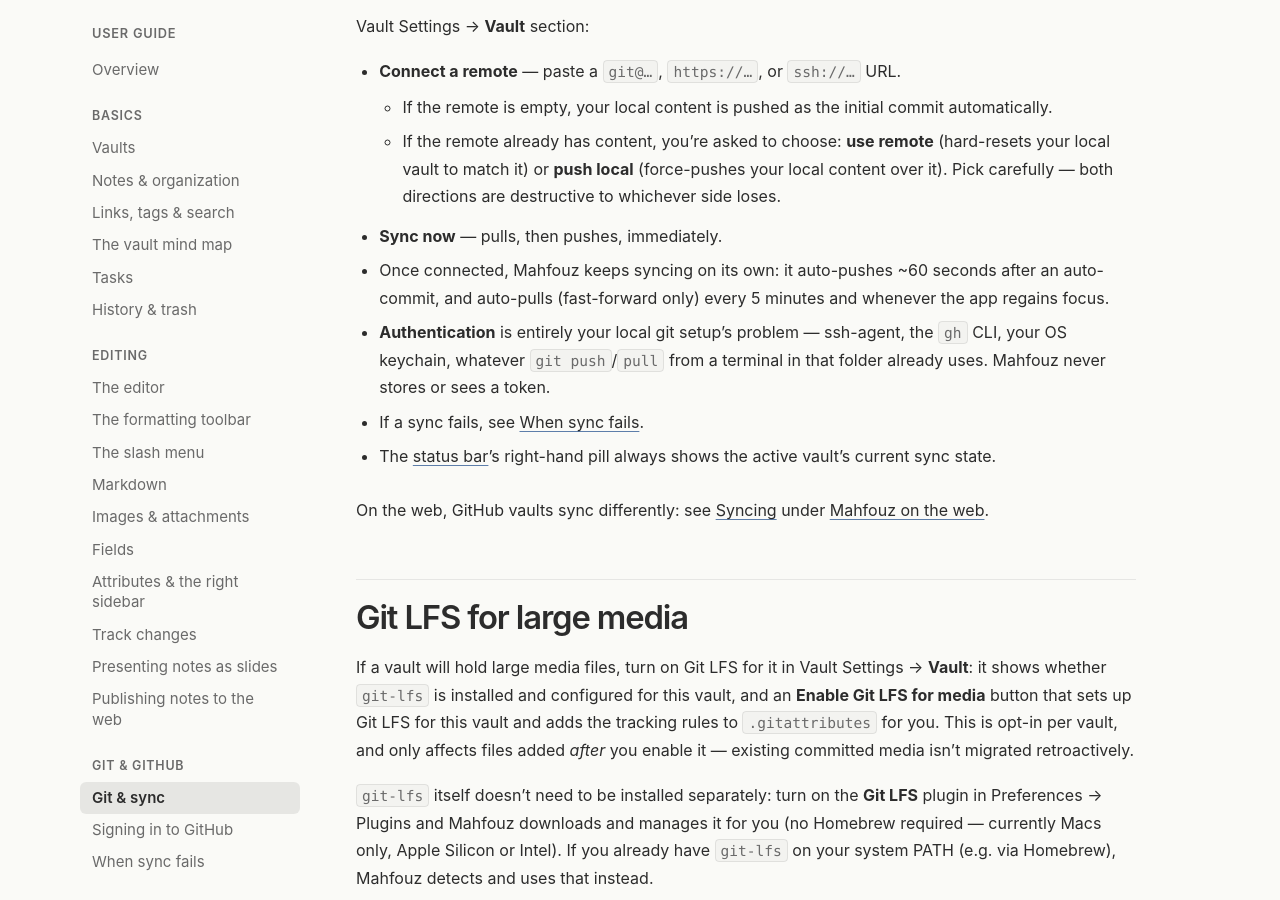
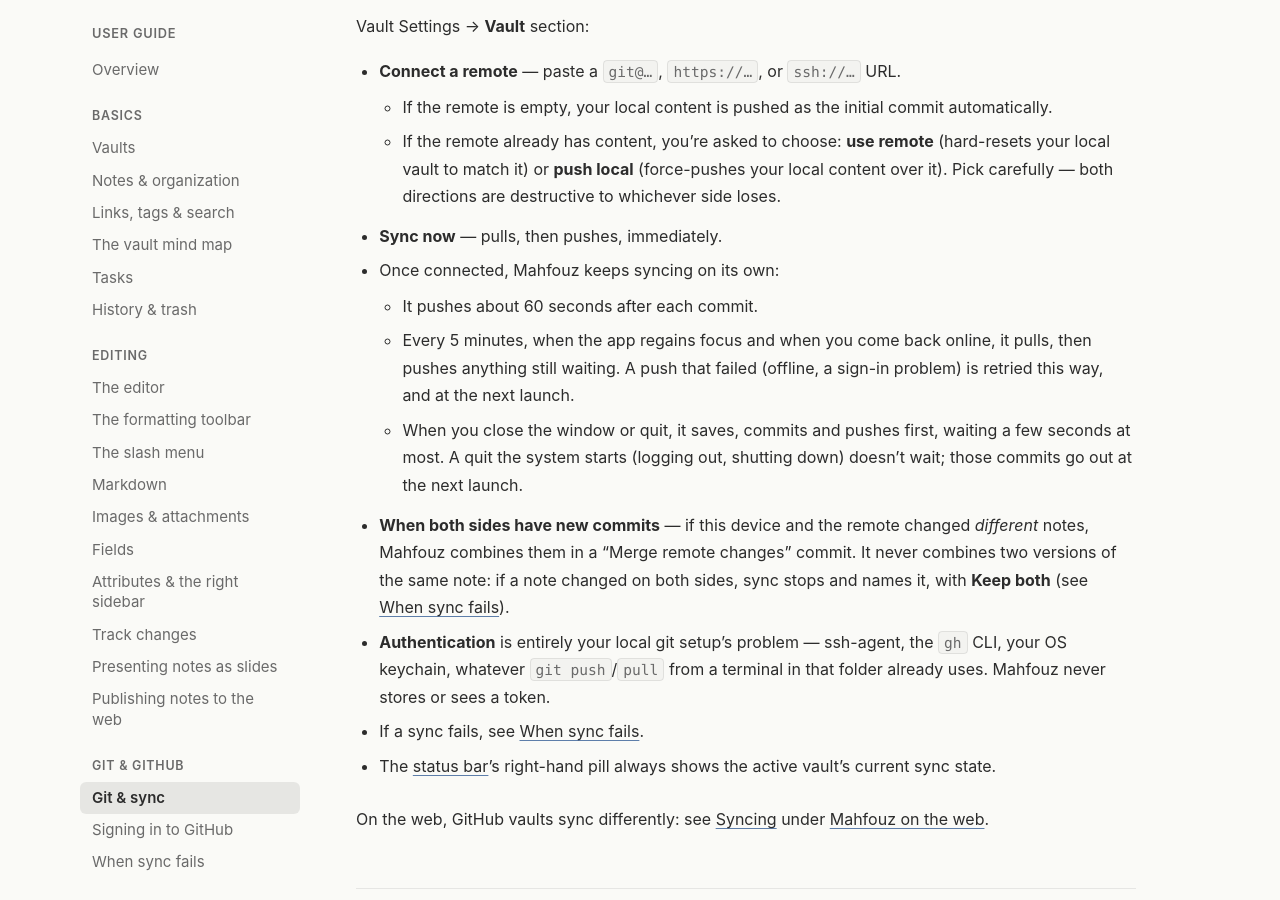
Before and after one commit to mahfouz-app/docs, a Jekyll site: the page built from guide/git.md, in a window 1280 px wide and 900 px high, scrolled down 1372 px. Built offline with Jekyll 4.4.1, drawn with Linux system fonts in a browser that asks for light colours.

Commit message:
docs(guide): automatic merge, Keep both and push on quit
Sync now pushes on every pass and retries failed pushes, combines changes
to different notes when both sides moved, offers Keep both when a note
changed on both, and pushes before the desktop app quits.

Co-Authored-By: Claude Opus 5.5 <noreply@anthropic.com>

```diff
--- a/guide/git.md
+++ b/guide/git.md
@@ -56,9 +56,19 @@ Vault Settings → **Vault** section:
     or **push local** (force-pushes your local content over it). Pick
     carefully — both directions are destructive to whichever side loses.
 - **Sync now** — pulls, then pushes, immediately.
-- Once connected, Mahfouz keeps syncing on its own: it auto-pushes ~60
-  seconds after an auto-commit, and auto-pulls (fast-forward only) every 5
-  minutes and whenever the app regains focus.
+- Once connected, Mahfouz keeps syncing on its own:
+  - It pushes about 60 seconds after each commit.
+  - Every 5 minutes, when the app regains focus and when you come back
+    online, it pulls, then pushes anything still waiting. A push that failed
+    (offline, a sign-in problem) is retried this way, and at the next launch.
+  - When you close the window or quit, it saves, commits and pushes first,
+    waiting a few seconds at most. A quit the system starts (logging out,
+    shutting down) doesn't wait; those commits go out at the next launch.
+- **When both sides have new commits** — if this device and the remote
+  changed *different* notes, Mahfouz combines them in a "Merge remote
+  changes" commit. It never combines two versions of the same note: if a
+  note changed on both sides, sync stops and names it, with **Keep both**
+  (see [When sync fails](/guide/when-sync-fails/#this-note-changed-here-and-on-github)).
 - **Authentication** is entirely your local git setup's problem — ssh-agent,
   the `gh` CLI, your OS keychain, whatever `git push`/`pull` from a
   terminal in that folder already uses. Mahfouz never stores or sees a token.
```
Also changed, not shown: guide/web-github.md (+9 -6 lines), guide/when-sync-fails.md (+12 -1 lines).
